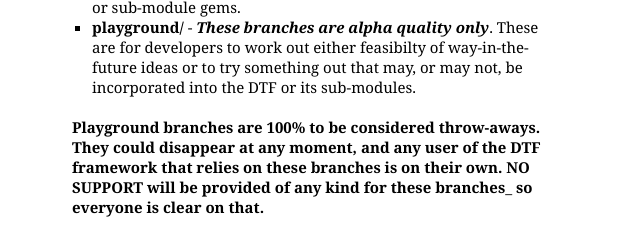
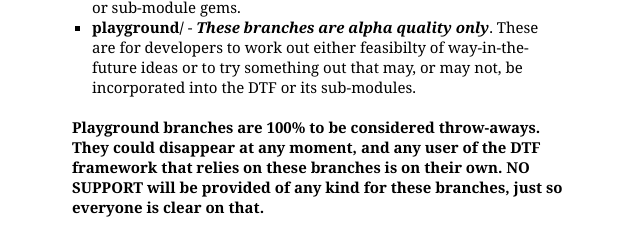
Before and after one commit to dtf-gems/dtf-gems.github.com, a plain HTML site: page index.html in a window 1280 px wide. Shown: the part 1195-1429 px from the top of the page, 208-848 px from the left. Drawn offline with Linux system fonts and the light colour scheme.

Commit message:
Fixed typo in index.html

```diff
--- a/index.html
+++ b/index.html
@@ -93,7 +93,7 @@
   <strong>
     Playground branches are 100% to be considered throw-aways. They could disappear at any moment, and any
     user of the DTF framework that relies on these branches is on their own. NO SUPPORT will be provided of
-    any kind for these branches_ so everyone is clear on that.
+    any kind for these branches, just so everyone is clear on that.
   </strong>
 </p>
 <p>
```
